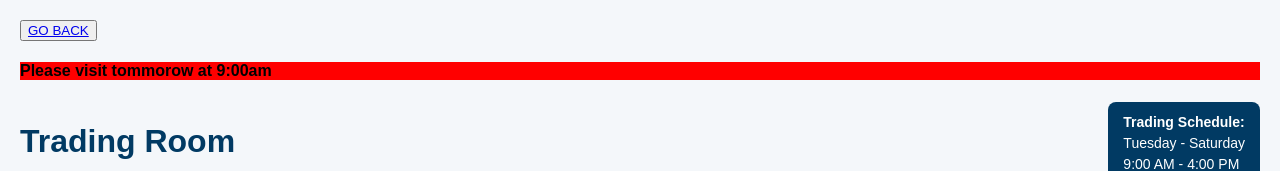
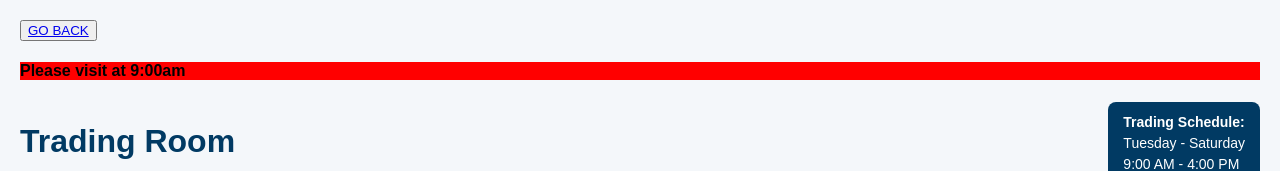
Before and after one commit to brightpredict/forexhub, a plain HTML site: page trading.html in a window 1280 px wide. Shown: the top 171 px of the page. Drawn offline with Linux system fonts and the light colour scheme.

Commit message:
Add files via upload

```diff
--- a/trading.html
+++ b/trading.html
@@ -75,7 +75,7 @@
 <body>
    <button><a href="home.html">GO BACK</a></button>
 
-   <h4>Please visit tommorow at 9:00am</h4>
+   <h4>Please visit  at 9:00am</h4>
 
   <header>
     <h1>Trading Room</h1>
```
